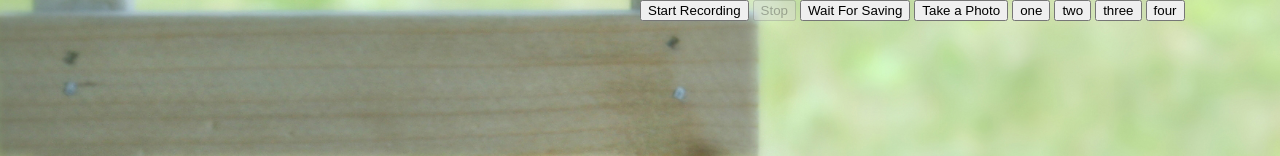
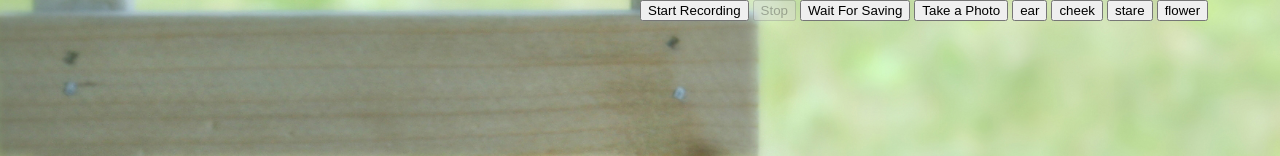
Before and after one commit to s885219s/Mikro_Selfie_Filter, a plain HTML site: page index.html in a window 1280 px wide. Shown: the top 156 px of the page. Drawn offline with nearby package versions, Linux system fonts and the light colour scheme; no server answers.

Commit message:
change buttom name

```diff
--- a/index.html
+++ b/index.html
@@ -94,10 +94,10 @@
 		<button id="stop" disabled contenteditable="false">Stop</button>
 		<button id="save-to-disk">Wait For Saving</button>
 		<button id="save-image">Take a Photo</button>
-		<button id="one" contenteditable="false">one</button>
-		<button id="two" contenteditable="false">two</button>
-		<button id="three" contenteditable="false">three</button>
-		<button id="four" contenteditable="false">four</button>
+		<button id="one" contenteditable="false">ear</button>
+		<button id="two" contenteditable="false">cheek</button>
+		<button id="three" contenteditable="false">stare</button>
+		<button id="four" contenteditable="false">flower</button>
 	</div>
 	<script src="js/examples/RecordCanvas.js"></script>
 	<script src="js/examples/ScreenShotCanvas.js"></script>
```
